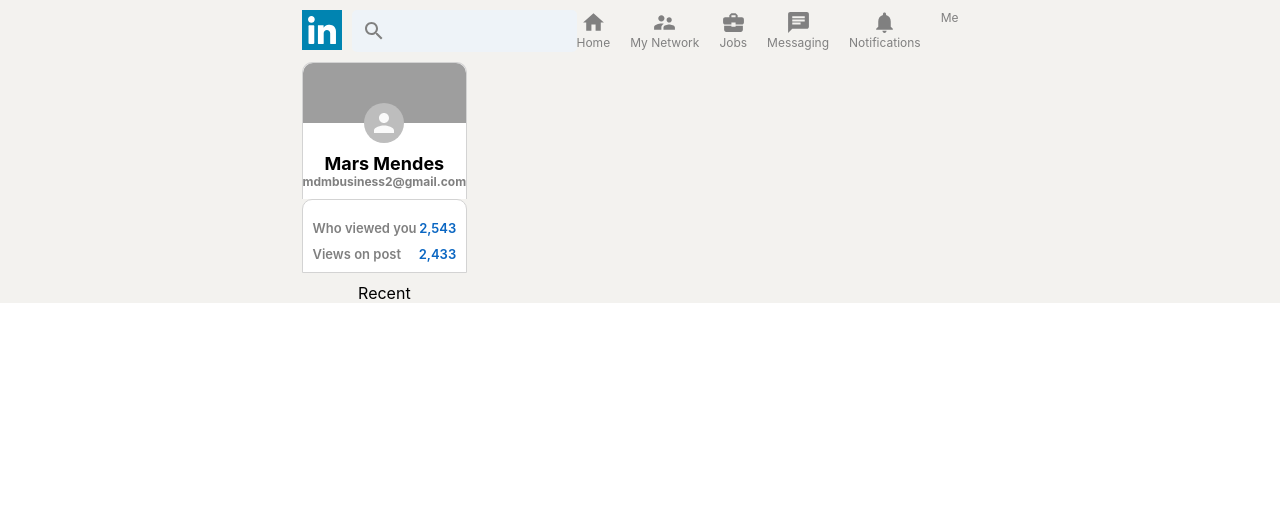
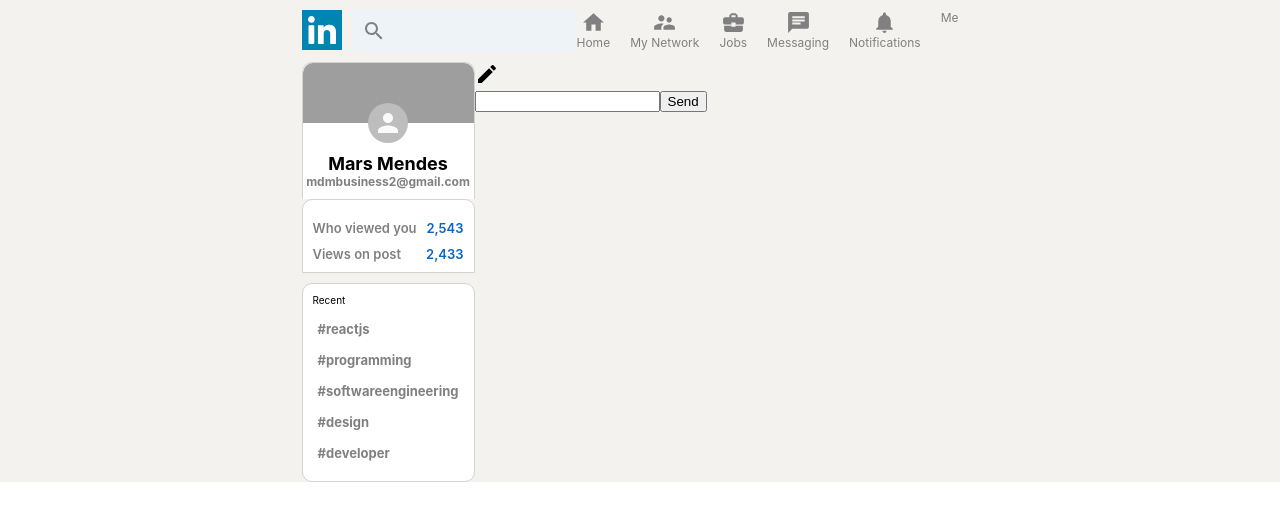
Before and after one commit to MMendes24/linkedinclone, a React (Create React App) app: page / in a window 1280 px wide. Shown: the top 520 px of the page. Built offline with nearby package versions, Linux system fonts and the light colour scheme; grey boxes are pictures that could not be loaded.

Commit message:
Added feed and styles

```diff
--- a/src/App.js
+++ b/src/App.js
@@ -3,6 +3,7 @@ import './App.css';
 
 import Header from "./Header"
 import Sidebar from "./Sidebar"
+import Feed from "./Feed"
 
 function App() {
   return (
@@ -13,6 +14,7 @@ function App() {
         {/*App Body*/}
         <div className="appBody">
           <Sidebar />
+          <Feed />
         </div>
         {/*Sidebar*/}
         {/*Feed*/}
--- /dev/null
+++ b/src/Feed.js
@@ -0,0 +1,21 @@
+import React from "react"
+
+import CreateIcon from '@material-ui/icons/Create'
+
+const Feed = () => {
+    return(
+        <div className="feed">
+            <div className="feedInputContainer">
+                <div className="feedInput">
+                    <CreateIcon />
+                    <form>
+                        <input type="text" />
+                        <button type="submit">Send</button>
+                    </form>
+                </div>
+            </div>
+        </div>
+    )
+}
+
+export default Feed
--- a/src/Sidebar.js
+++ b/src/Sidebar.js
@@ -4,6 +4,16 @@ import { Avatar } from "@material-ui/core"
 import "./sidebar.css"
 
 const Sidebar = () => {
+
+    const recentItem = (topic) => {
+        return (
+            <div className="sidebarRecentItem">
+                <span className="sideHash">#</span>
+                <p>{topic}</p>
+            </div>
+        )
+    }
+
     return (
         <div className="sidebar">
             <div className="sidebarTop">
@@ -24,6 +34,11 @@ const Sidebar = () => {
             </div>
             <div className="sidebarBottom">
                 <p>Recent</p>
+                {recentItem("reactjs")}
+                {recentItem("programming")}
+                {recentItem("softwareengineering")}
+                {recentItem("design")}
+                {recentItem("developer")}
             </div>
         </div>
     )
--- /dev/null
+++ b/src/feed.css
@@ -0,0 +1,12 @@
+.feed {
+    flex: 0.6;
+    margin: 0 20px;
+}
+
+.feedInputContainer {
+    background-color: white;
+    padding: 10px;
+    padding-bottom: 20px;
+    border-radius: 10px;
+    margin-bottom: 20px;
+}
--- a/src/sidebar.css
+++ b/src/sidebar.css
@@ -67,3 +67,39 @@
     background-color: white;
 
 }
+
+.sidebarBottom {
+    text-align: left;
+    padding: 10px;
+    border: 1px solid lightgray;
+    background-color: white;
+    border-radius: 10px;
+    margin-top: 10px;
+}
+
+.sidebarBottom > p {
+    font-size: 10px;
+    padding-bottom: 10px;
+}
+
+.sidebarRecentItem {
+    display: flex;
+    font-size: 13px;
+    color: gray;
+    font-weight: bolder;
+    cursor: pointer;
+    margin-bottom: 5px;
+    padding: 5px;
+}
+
+.sidebarRecentItem:hover {
+    background-color: whitesmoke;
+    border-radius: 10px;
+    cursor: pointer;
+    color: black;
+}
+
+.sidebarHash {
+    margin-right: 10px;
+    margin-left: 5px;
+}
```
Also changed, not shown: 1 other file (tests, documents, lock files or other folders).
